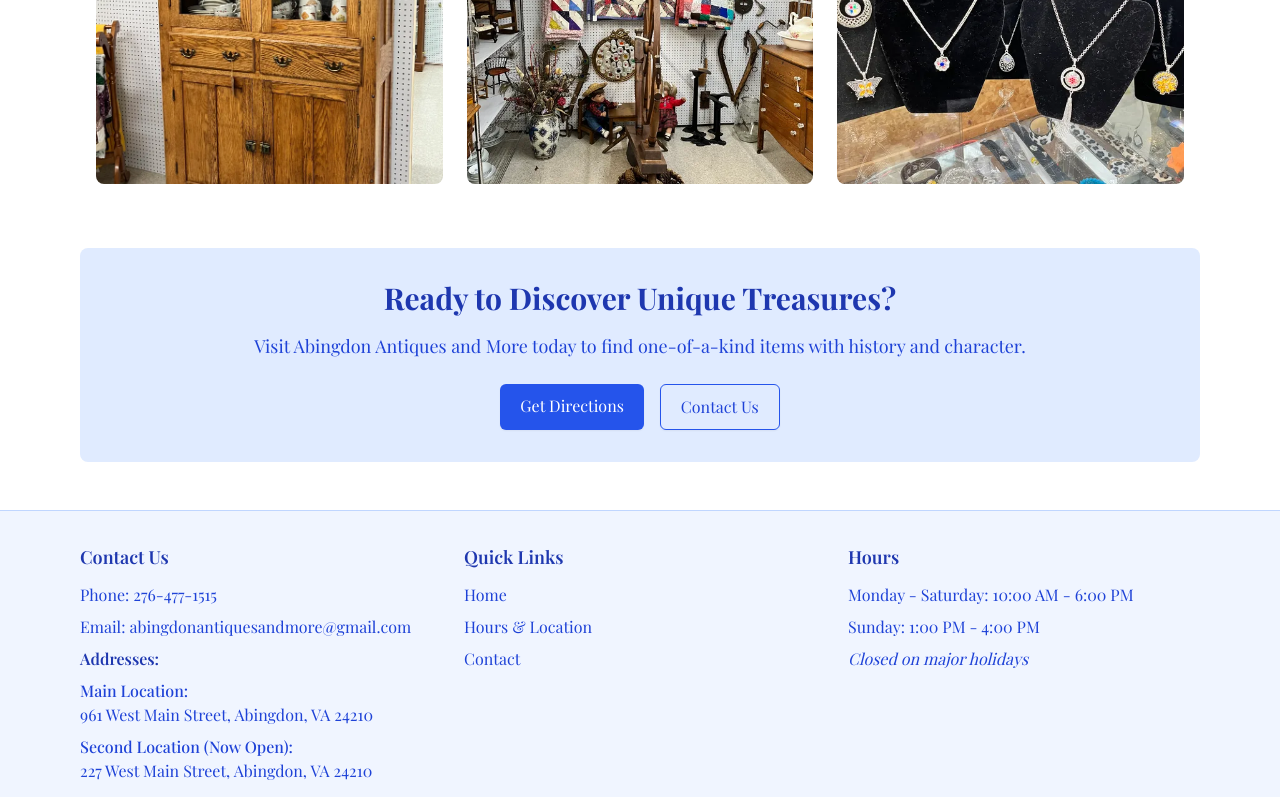
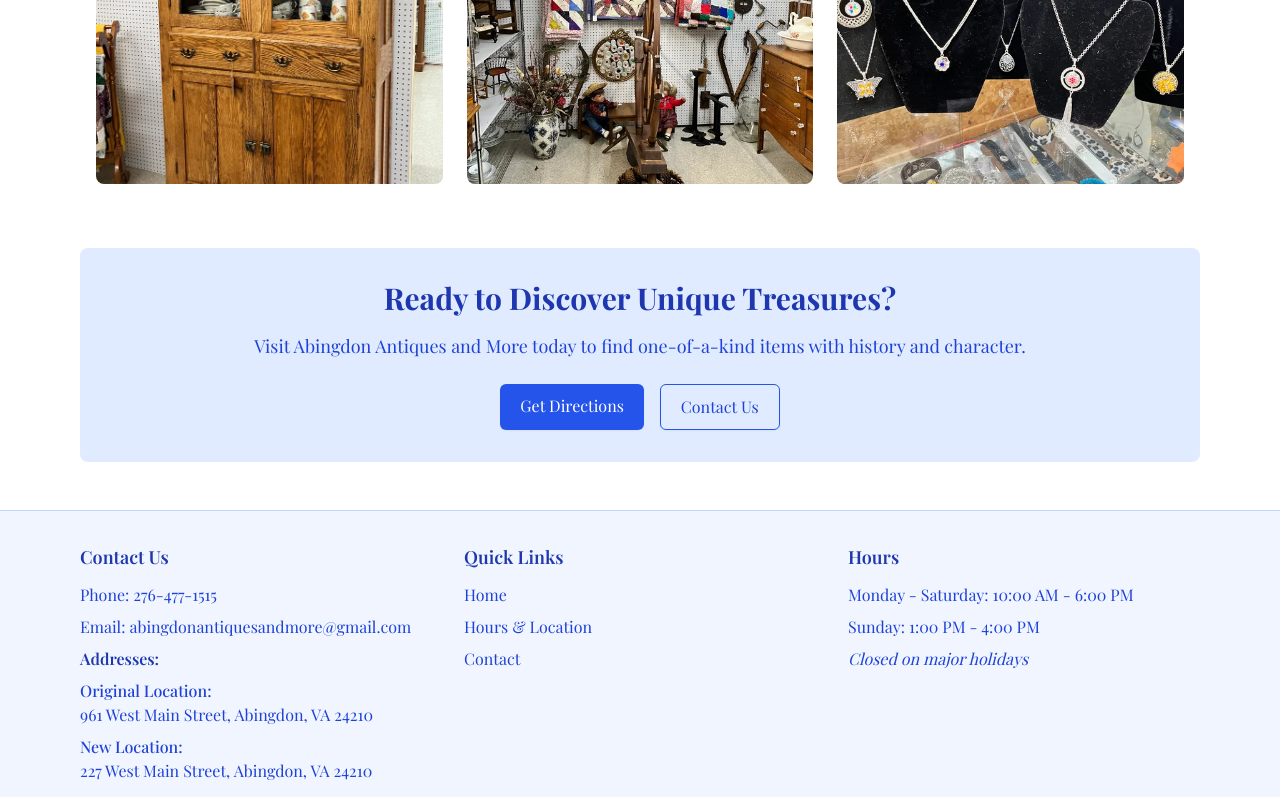
Before and after one commit to Jaredy899/antiques, a Next.js app: page / in a window 1280 px wide. Shown: the part 3068-3865 px from the top of the page. Built offline with nearby package versions, Linux system fonts and the light colour scheme; a web font is replaced by a local one.

Commit message:
Update location terminology and hero image

```diff
--- a/src/app/contact/page.tsx
+++ b/src/app/contact/page.tsx
@@ -86,7 +86,7 @@
               <h3 className="mb-2 font-medium text-logo-800">Addresses:</h3>
               <div className="space-y-4 text-logo-700">
                 <div>
-                  <p className="font-medium">Main Location:</p>
+                  <p className="font-medium">Original Location:</p>
                   <address className="not-italic">
                     <AddressLink address="961 West Main Street, Abingdon, VA 24210">
                       961 West Main Street<br />
@@ -95,7 +95,7 @@
                   </address>
                 </div>
                 <div>
-                  <p className="font-medium">Second Location (Now Open):</p>
+                  <p className="font-medium">New Location:</p>
                   <address className="not-italic">
                     <AddressLink address="227 West Main Street, Abingdon, VA 24210">
                       227 West Main Street<br />
--- a/src/app/hours-location/page.tsx
+++ b/src/app/hours-location/page.tsx
@@ -50,7 +50,7 @@
 
           {/* Main Location */}
           <div className="mb-8">
-            <h3 className="mb-4 text-xl font-semibold text-logo-800">Main Location</h3>
+            <h3 className="mb-4 text-xl font-semibold text-logo-800">Original Location</h3>
             <div className="mb-4">
               <h4 className="mb-2 font-medium text-logo-800">Address:</h4>
               <address className="text-logo-700 not-italic">
@@ -64,7 +64,7 @@
 
           {/* Second Location */}
           <div className="mb-6">
-            <h3 className="mb-4 text-xl font-semibold text-logo-800">Second Location (Now Open)</h3>
+            <h3 className="mb-4 text-xl font-semibold text-logo-800">New Location</h3>
             <div className="mb-4">
               <h4 className="mb-2 font-medium text-logo-800">Address:</h4>
               <address className="text-logo-700 not-italic">
@@ -108,7 +108,7 @@
         <div className="grid gap-8 md:grid-cols-2">
           {/* Main Location Map */}
           <div>
-            <h3 className="mb-4 text-xl font-semibold text-logo-800 text-center">Main Location</h3>
+            <h3 className="mb-4 text-xl font-semibold text-logo-800 text-center">Original Location</h3>
             <div className="aspect-video w-full">
               <iframe
                 src="https://www.google.com/maps/embed?pb=!1m18!1m12!1m3!1d3204.5396811182535!2d-82.0044369!3d36.5978767!2m3!1f0!2f0!3f0!3m2!1i1024!2i768!4f13.1!3m3!1m2!1s0x885a8567c5696125%3A0xc4e3acdd8c366a57!2s961%20W%20Main%20St%2C%20Abingdon%2C%20VA%2024210!5e0!3m2!1sen!2sus!4v1709951280359!5m2!1sen!2sus"
@@ -124,7 +124,7 @@
 
           {/* Second Location Map */}
           <div>
-            <h3 className="mb-4 text-xl font-semibold text-logo-800 text-center">Second Location (Now Open)</h3>
+            <h3 className="mb-4 text-xl font-semibold text-logo-800 text-center">New Location</h3>
             <div className="aspect-video w-full">
               <iframe
                 src="https://www.google.com/maps/embed?pb=!1m18!1m12!1m3!1d3204.5396811182535!2d-81.9774369!3d36.7098767!2m3!1f0!2f0!3f0!3m2!1i1024!2i768!4f13.1!3m3!1m2!1s0x885a8567c5696125%3A0xc4e3acdd8c366a57!2s227%20W%20Main%20St%2C%20Abingdon%2C%20VA%2024210!5e0!3m2!1sen!2sus!4v1709951280359!5m2!1sen!2sus"
--- a/src/app/page.tsx
+++ b/src/app/page.tsx
@@ -87,7 +87,7 @@
               </AddressLink>
             </p>
             <p className="text-logo-700">
-              We&apos;re expanding to serve you better! Our second location is now open.
+              We&apos;re expanding to serve you better! Our new location is now open.
             </p>
           </div>
           <div className="rounded-lg bg-white p-2 shadow-md">
--- a/src/components/Footer.tsx
+++ b/src/components/Footer.tsx
@@ -17,13 +17,13 @@
               <h3 className="mb-2 font-semibold text-logo-800">Addresses:</h3>
               <div className="space-y-2 text-logo-700">
                 <div>
-                  <p className="font-medium">Main Location:</p>
+                  <p className="font-medium">Original Location:</p>
                   <AddressLink address="961 West Main Street, Abingdon, VA 24210">
                     961 West Main Street, Abingdon, VA 24210
                   </AddressLink>
                 </div>
                 <div>
-                  <p className="font-medium">Second Location (Now Open):</p>
+                  <p className="font-medium">New Location:</p>
                   <AddressLink address="227 West Main Street, Abingdon, VA 24210">
                     227 West Main Street, Abingdon, VA 24210
                   </AddressLink>
--- a/src/components/HeroImage.tsx
+++ b/src/components/HeroImage.tsx
@@ -10,8 +10,8 @@
     <div className="relative h-64 w-full overflow-hidden rounded-lg shadow-logo border border-logo-200">
       {!hasError ? (
         <Image
-          src="/images/antiques/1.webp"
-          alt="Vintage antiques display"
+          src="/images/new-location.jpg"
+          alt="Abingdon Antiques and More New Location"
           fill
           sizes="(max-width: 768px) 100vw, 50vw"
           className="object-cover"
@@ -20,7 +20,7 @@
         />
       ) : (
         <div className="flex h-full w-full items-center justify-center bg-logo-100">
-          <span className="text-logo-600">Antique Display Image</span>
+          <span className="text-logo-600">New Location Image</span>
         </div>
       )}
     </div>
```
